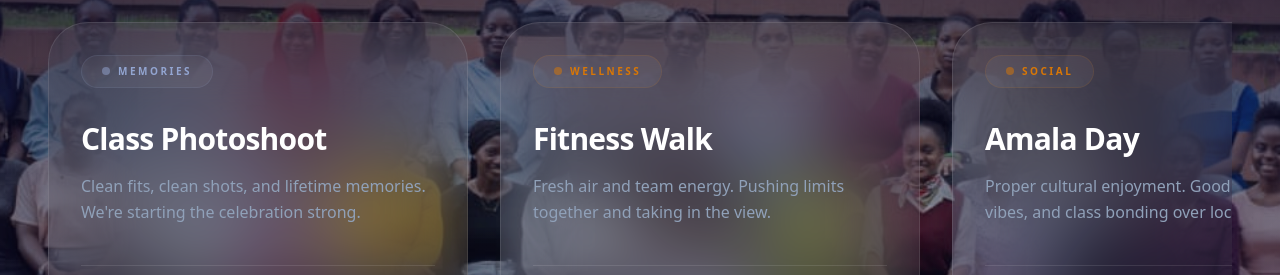
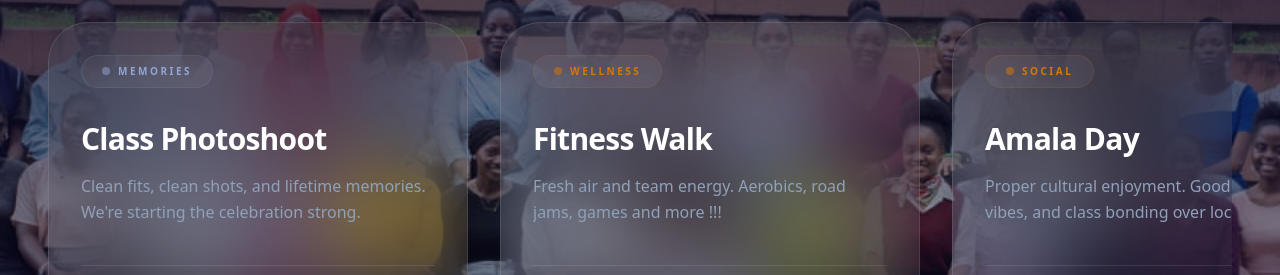
Before and after one commit to Hilosthone/genie-clinicus, a Next.js app: page / in a window 1280 px wide. Shown: the part 1963-2238 px from the top of the page. Built offline with nearby package versions, Linux system fonts and the light colour scheme.

Commit message:
feat: fitness walk updated

```diff
--- a/src/constants/index.ts
+++ b/src/constants/index.ts
@@ -26,7 +26,7 @@ export const EVENTS = [
     time: '7:00 AM',
     location: 'Convergence Point / COHS Car Park',
     description:
-      'Fresh air and team energy. Pushing limits together and taking in the view.',
+      'Fresh air and team energy. Aerobics, road jams, games and more !!!',
     type: 'Wellness',
     color: '#D97706',
   },
```
